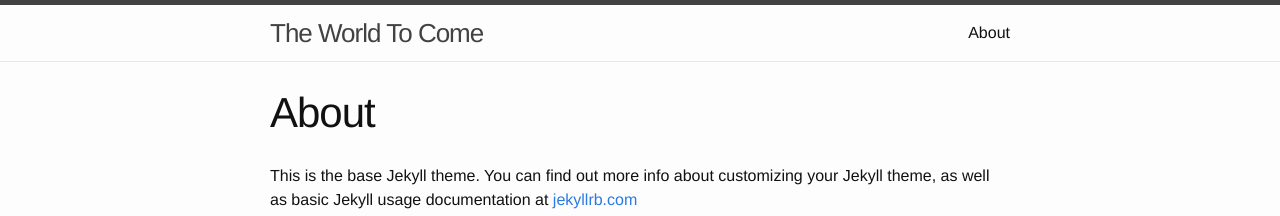
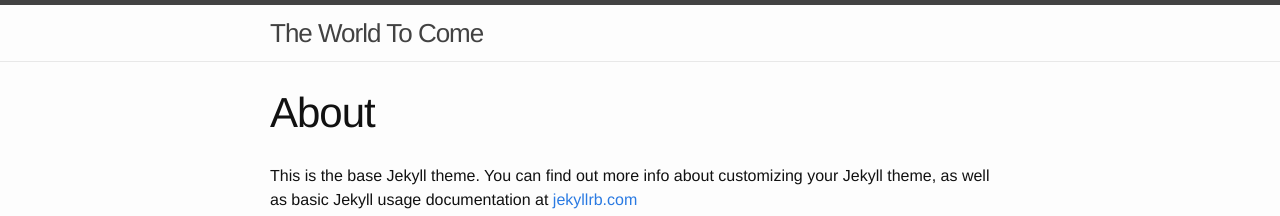
Before and after one commit to lamencha/lamencha.github.io, a Jekyll site: the page built from about.md, in a window 1280 px wide. Shown: the top 216 px of the page. Built offline with Jekyll 4.4.1, drawn with Linux system fonts in a browser that asks for light colours.

Commit message:
Nav Test2

```diff
--- a/_includes/header.html
+++ b/_includes/header.html
@@ -5,16 +5,16 @@
     <a class="site-title" href="{{ site.baseurl }}/">{{ site.title }}</a>
 
     <nav class="site-nav">
+      <a href="#" class="menu-icon">
+        <svg viewBox="0 0 18 15">
+          <path fill="#424242" d="M18,1.484c0,0.82-0.665,1.484-1.484,1.484H1.484C0.665,2.969,0,2.304,0,1.484l0,0C0,0.665,0.665,0,1.484,0 h15.031C17.335,0,18,0.665,18,1.484L18,1.484z"/>
+          <path fill="#424242" d="M18,7.516C18,8.335,17.335,9,16.516,9H1.484C0.665,9,0,8.335,0,7.516l0,0c0-0.82,0.665-1.484,1.484-1.484 h15.031C17.335,6.031,18,6.696,18,7.516L18,7.516z"/>
+          <path fill="#424242" d="M18,13.516C18,14.335,17.335,15,16.516,15H1.484C0.665,15,0,14.335,0,13.516l0,0 c0-0.82,0.665-1.484,1.484-1.484h15.031C17.335,12.031,18,12.696,18,13.516L18,13.516z"/>
+        </svg>
+      </a>
 
 
 
-      <div class="trigger">
-        {% for my_page in site.pages %}
-          {% if my_page.title %}
-          <a class="page-link" href="{{ my_page.url | prepend: site.baseurl }}">{{ my_page.title }}</a>
-          {% endif %}
-        {% endfor %}
-      </div>
     </nav>
 
   </div>
```
